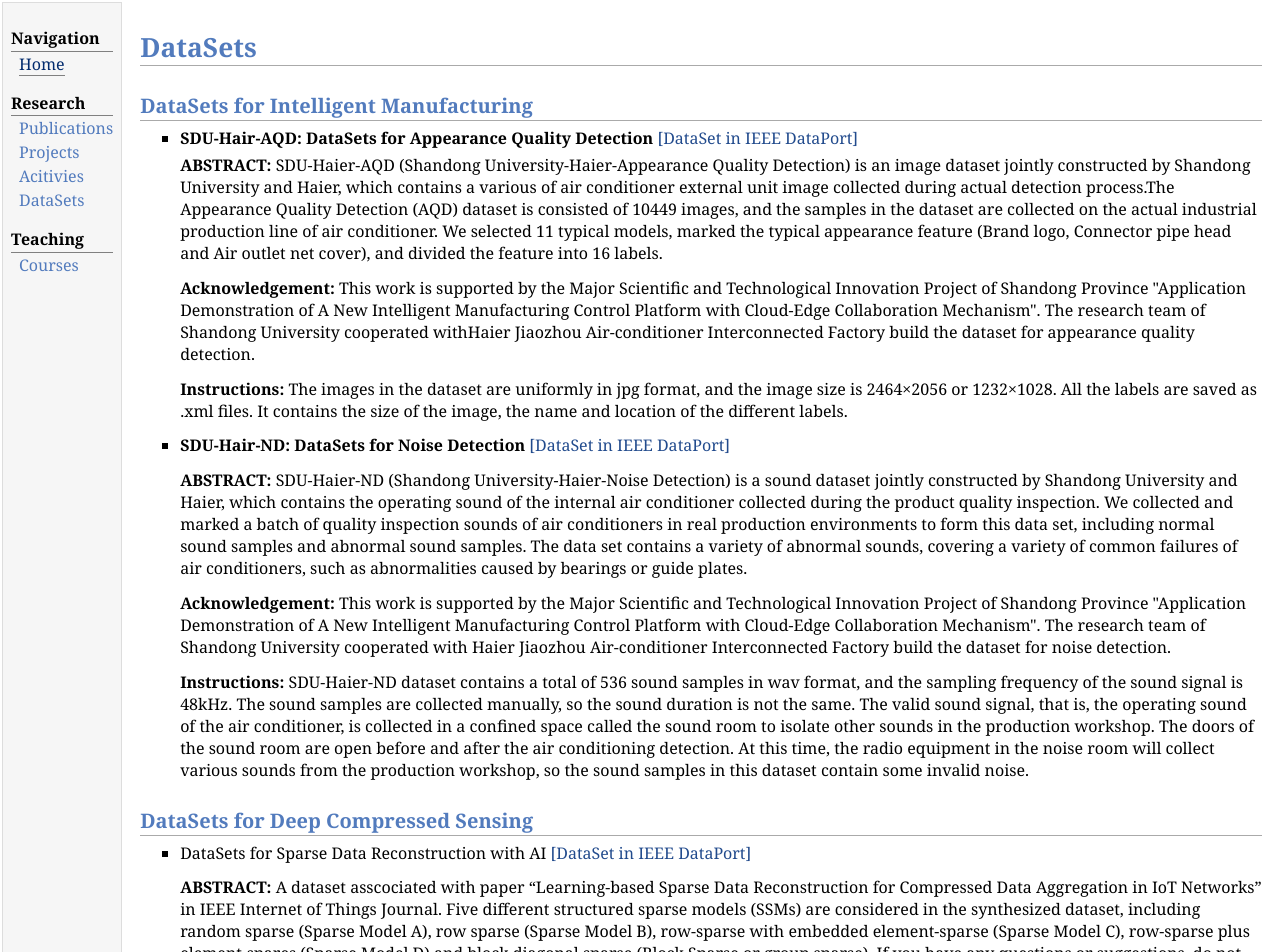
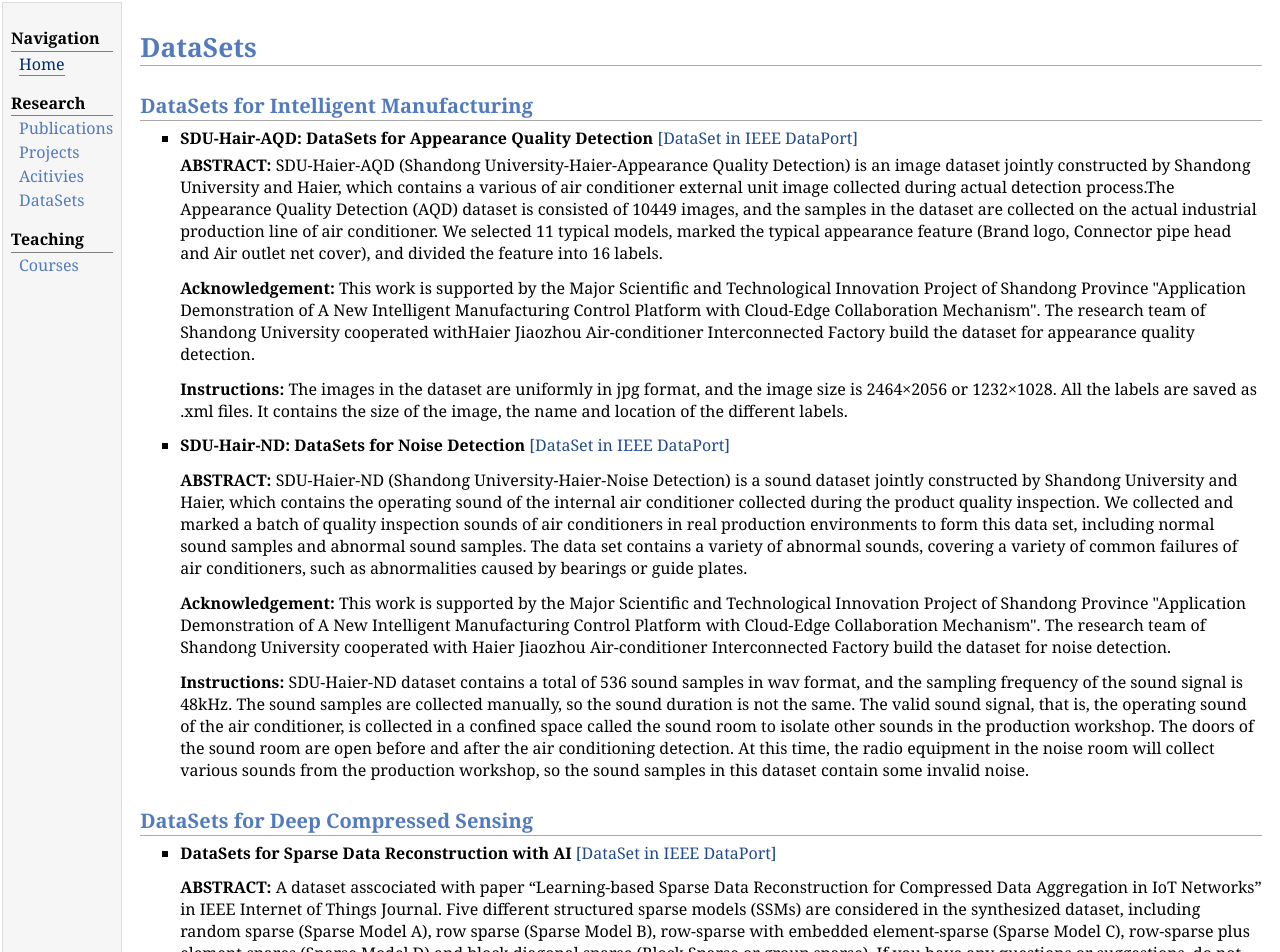
Before and after one commit to pnixsoft/mqzhang, a plain HTML site: page datasets.html in a window 1280 px wide. Shown: the top 952 px of the page. Drawn offline with nearby package versions, Linux system fonts and the light colour scheme; some packages are replaced by stand-ins of ours.

Commit message:
data sdr

```diff
--- a/datasets.html
+++ b/datasets.html
@@ -107,7 +107,7 @@ MathJax.Hub.Config({
         <h2>DataSets for Deep Compressed Sensing</h2>
         <ul>
             <li>
-              <p> <b></b>DataSets for Sparse Data Reconstruction with AI</b>
+              <p> <b>DataSets for Sparse Data Reconstruction with AI</b>
               <a href="https://ieee-dataport.org/documents/dataset-sparse-data-reconstruction-ai"> [DataSet in IEEE DataPort]</a>
             </p>
           </li>
```
